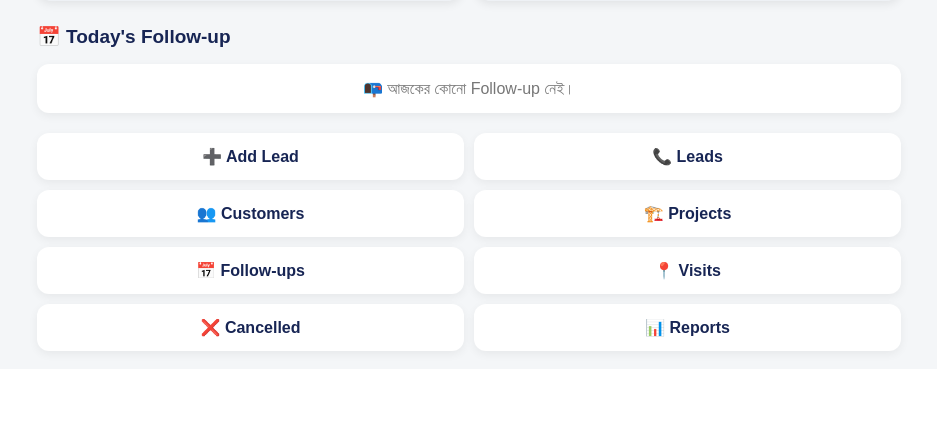
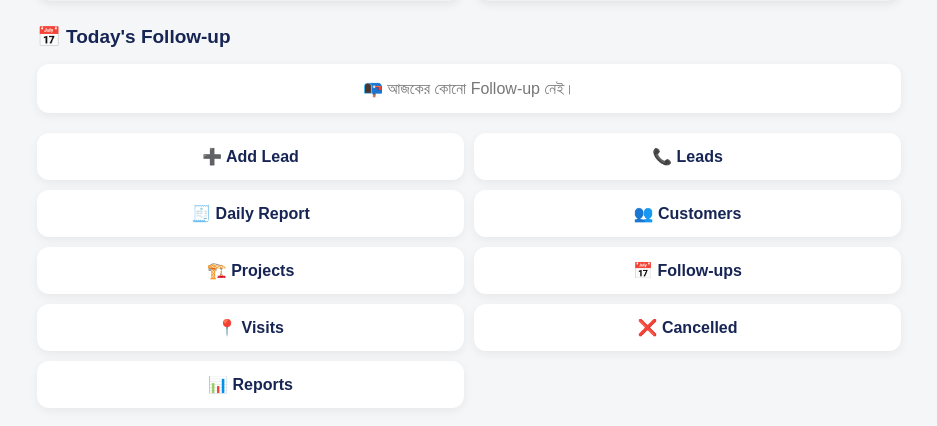
Before and after one commit to mdrabbimolla/my-business-crm, a Flask app: page /dashboard in a window 1280 px wide. Shown: the part 751-1177 px from the top of the page, without its empty margins (171-1108 px from the left). Before the commit the page ends 1110 px from the top, so only its background shows below. Run offline with Flask 3, Linux system fonts and the light colour scheme; the visitor is signed in with stand-in values (Sample User, id 1); data comes from the database, SQL or seed files in the repository; data that the repository does not hold is empty.

Commit message:
Add daily sales report navigation

```diff
--- a/templates/dashboard.html
+++ b/templates/dashboard.html
@@ -208,6 +208,7 @@
     <div class="menu">
         <a href="/add-lead">➕ Add Lead</a>
         <a href="/leads">📞 Leads</a>
+        <a href="/daily-report">🧾 Daily Report</a>
         <a href="/customers">👥 Customers</a>
         <a href="/projects">🏗️ Projects</a>
         <a href="/followups">📅 Follow-ups</a>
```
